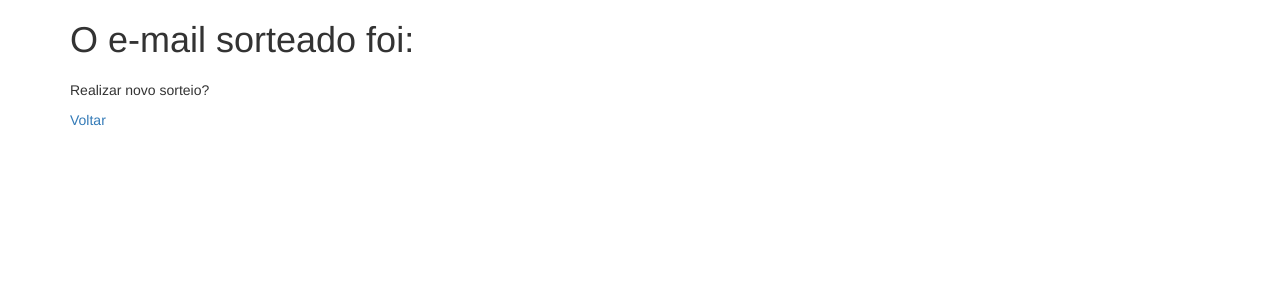
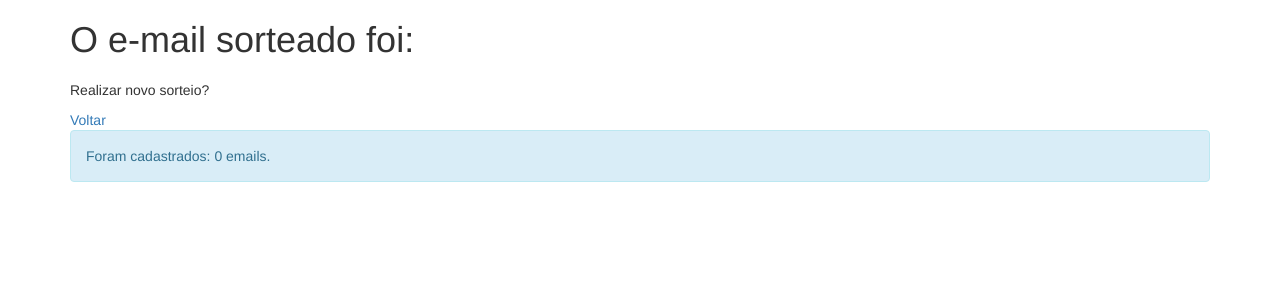
Before and after one commit to davi1985/sortear, a PHP site: page /draw.php in a window 1280 px wide. Shown: the top 300 px of the page. Run offline with PHP 8.4, Linux system fonts and the light colour scheme; data that the repository does not hold is empty.

Commit message:
update files

```diff
--- a/draw.php
+++ b/draw.php
@@ -4,7 +4,7 @@ include 'header.php';
 require 'register.php';
 
 $totalEmailsRegister = count($emails);
-$drawEmail = rand(0, $totalEmailsRegister);
+$drawEmail = rand(0, ($totalEmailsRegister - 1));
 ?>
 
 <h1>O e-mail sorteado foi: </h1>
@@ -13,4 +13,8 @@ $drawEmail = rand(0, $totalEmailsRegister);
 <p>Realizar novo sorteio?</p>
 <a href="index.php">Voltar</a>
 
+<div class="alert alert-info">
+    Foram cadastrados: <?php echo $totalEmailsRegister; ?> emails.
+</div>
+
 <?php include 'footer.php' ?>
```
Also changed, not shown: index.php (+7 -0 lines).
